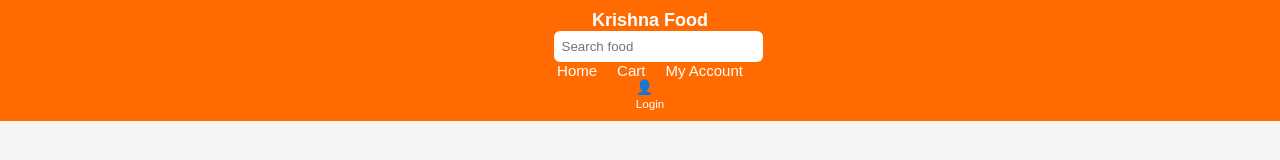
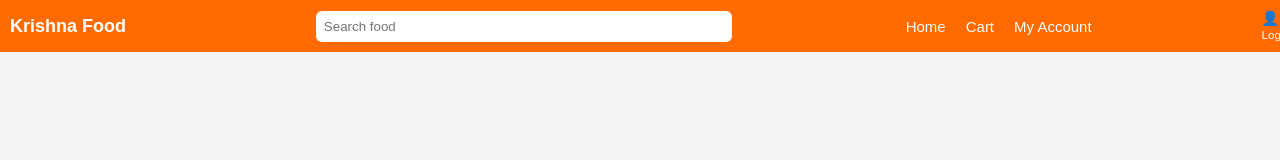
Before and after one commit to kishansiliguri/Kishna-shop, a website: page public/index.html in a window 1280 px wide. Drawn offline with Linux system fonts and the light colour scheme.

Commit message:
Update index.html

```diff
--- a/public/index.html
+++ b/public/index.html
@@ -25,10 +25,8 @@ color:white;
 padding:10px;
 
 display:flex;
-flex-direction:column;
 align-items:center;
-font-size:12px;
-}
+gap:10px;}
 
 /* TOP BAR */
 
```
